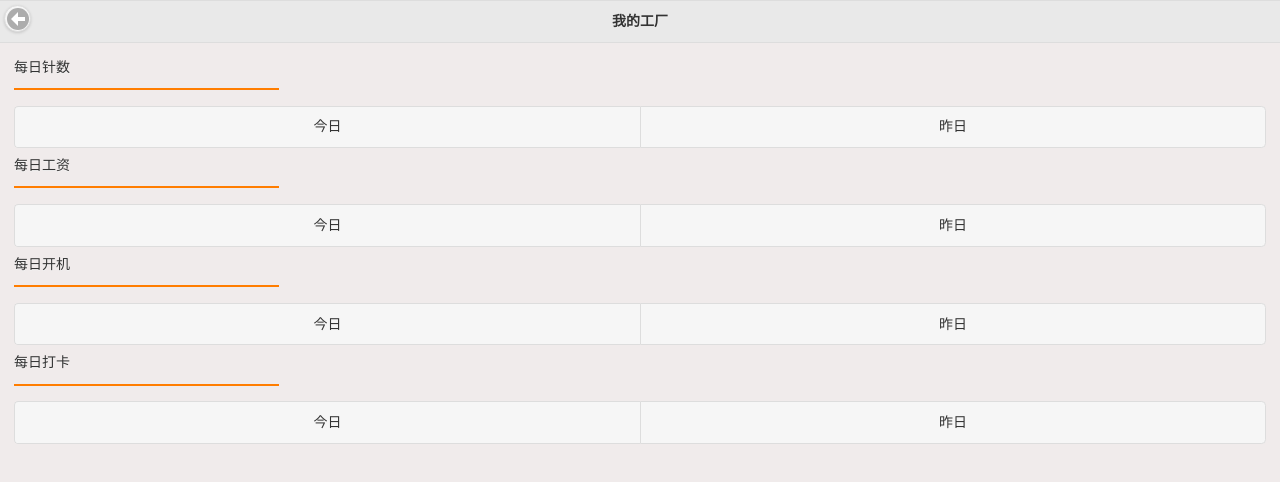
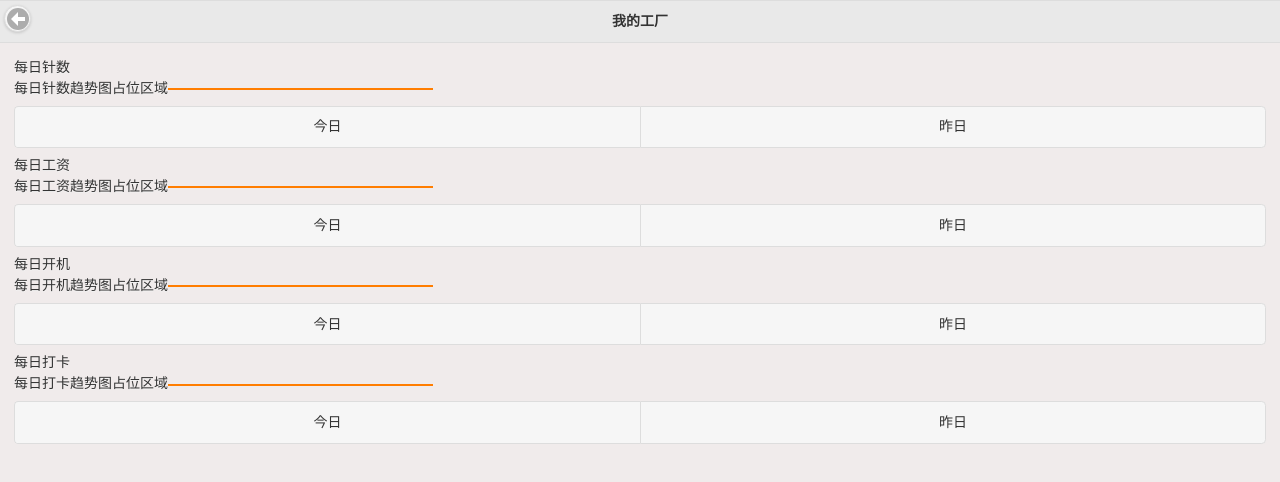
Before and after one commit to liruirui/smart, a plain HTML site: page html/我的工厂/myCompany.html in a window 1280 px wide. Drawn offline with Linux system fonts and the light colour scheme.

Commit message:
Merge remote-tracking branch 'origin/master'
Conflicts:
	html/决策支持/factory.html
	html/决策支持/workshop.html

```diff
--- a/html/我的工厂/myCompany.html
+++ b/html/我的工厂/myCompany.html
@@ -18,7 +18,7 @@
 
         <!------------------------------------------------------------------------->
         <div>每日针数
-            <div><img src="../../img/2.0%20我的工厂/形状-1.png" alt=""/></div>
+            <div>每日针数趋势图占位区域<img src="../../img/2.0%20我的工厂/形状-1.png" alt=""/></div>
             <!--/图表-->
             <div data-role="controlgroup" data-type="horizontal" class="fix">
                 <a href="dayStitches.html" data-role="button" class="fill50" data-ajax='false'>今日</a>
@@ -34,8 +34,7 @@
 
         <!------------------------------------------------------------------------->
         <div>每日工资
-
-            <div><img src="../../img/2.0%20我的工厂/形状-1.png" alt=""/></div>
+            <div>每日工资趋势图占位区域<img src="../../img/2.0%20我的工厂/形状-1.png" alt=""/></div>
             <!--/图表-->
             <div data-role="controlgroup" data-type="horizontal" class="fix">
                 <a href="dayWage.html" data-role="button" data-ajax='false'>今日</a>
@@ -52,7 +51,7 @@
         <!------------------------------------------------------------------------->
         <div>每日开机
 
-            <div><img src="../../img/2.0%20我的工厂/形状-1.png" alt=""/></div>
+            <div>每日开机趋势图占位区域<img src="../../img/2.0%20我的工厂/形状-1.png" alt=""/></div>
             <!--/图表-->
             <div data-role="controlgroup" data-type="horizontal" class="fix">
                 <a href="dayBoot.html" data-role="button" data-ajax='false'>今日</a>
@@ -69,7 +68,7 @@
         <!------------------------------------------------------------------------->
         <div>每日打卡
 
-            <div><img src="../../img/2.0%20我的工厂/形状-1.png" alt=""/></div>
+            <div>每日打卡趋势图占位区域<img src="../../img/2.0%20我的工厂/形状-1.png" alt=""/></div>
             <!--/图表-->
             <div data-role="controlgroup" data-type="horizontal" class="fix">
                 <a href="dayPunch.html" data-role="button" data-ajax='false'>今日</a>
```
Also changed, not shown: html/我的工厂/dayBoot.html (+7 -1 lines), html/我的工厂/dayWage.html (+4 -1 lines).
